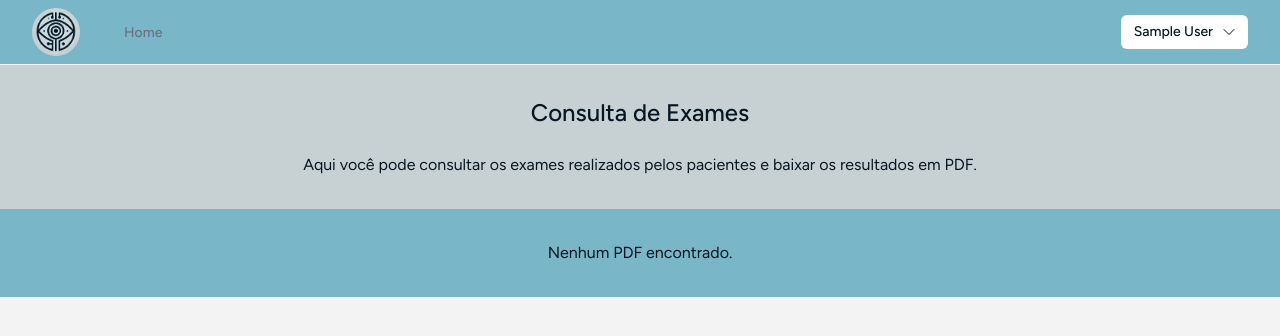
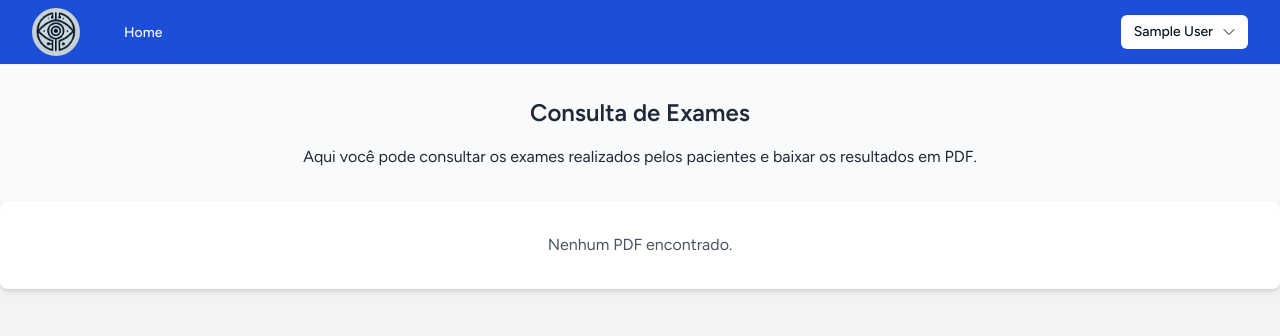
Before and after one commit to heitor2003/SysEyeID, a Laravel app: page /check-exam in a window 1280 px wide. Shown: the top 336 px of the page. Run offline with Laravel 12, Linux system fonts and the light colour scheme; the visitor is signed in with stand-in values (Sample User, id 1); style sheets or scripts are compiled from the project's sources; parts of the project's set-up code (start-up, migrations or seed data) failed here and were passed over; some libraries are stand-ins or nearby versions.

Commit message:
Atualizações de design

```diff
--- a/resources/views/check-exam.blade.php
+++ b/resources/views/check-exam.blade.php
@@ -1,29 +1,34 @@
 <x-app-layout>
-    <div class="p-6 lg:p-8 light-background light-text">
-        <h1 class="text-2xl font-medium text-center light-text">Consulta de Exames</h1>
-        <p class="mt-6 text-center light-text">
+    <div class="p-6 lg:p-8 bg-gray-50 text-gray-800">
+        <h1 class="text-2xl font-semibold text-center">Consulta de Exames</h1>
+        <p class="mt-4 text-center">
             Aqui você pode consultar os exames realizados pelos pacientes e baixar os resultados em PDF.
         </p>
     </div>
 
-    <div class="water-blue-background p-6 lg:p-8">
+    <div class="bg-white p-6 lg:p-8 shadow-md rounded-lg">
         <div id="app">
+            <!-- Mensagens de status -->
+            <div v-if="loading" class="text-center text-gray-600">Carregando...</div>
+            <div v-else-if="pdfs.length === 0" class="text-center text-gray-600">Nenhum PDF encontrado.</div>
+
             <!-- Tabela de Exames -->
-            <div v-if="loading" class="text-center light-text">Carregando...</div>
-            <div v-else-if="pdfs.length === 0" class="text-center light-text">Nenhum PDF encontrado.</div>
-            <table v-else class="min-w-full table-auto text-left light-background p-6 rounded-lg border">
-                <thead>
+            <table v-else class="min-w-full table-auto border-collapse border border-gray-300 shadow-sm rounded-lg overflow-hidden">
+                <thead class="bg-gray-100">
                     <tr>
-                        <th class="px-6 py-3 light-text">Nome do Arquivo</th>
-                        <th class="px-6 py-3 light-text">Ação</th>
+                        <th class="px-6 py-3 text-left text-gray-700 font-medium">Nome do Arquivo</th>
+                        <th class="px-6 py-3 text-center text-gray-700 font-medium">Ação</th>
                     </tr>
                 </thead>
                 <tbody>
-                    <tr v-for="file in pdfs" :key="file" class="border-b">
-                        <td class="px-6 py-3 light-text">@{{ file }}</td>
-                        <td class="px-6 py-3 text-center">
-                            <a :href="`/storage/pdfs/${file}`" class="px-4 py-2 bg-green-700 text-white rounded-md" download>
-                                Baixar PDF
+                    <tr v-for="file in pdfs" :key="file" class="border-b hover:bg-gray-50">
+                        <td class="px-6 py-4 text-gray-800">@{{ file }}</td>
+                        <td class="px-6 py-4 text-center">
+                            <a :href="`/storage/pdfs/${file}`" class="px-3 py-1.5 bg-green-600 text-white rounded-md flex items-center justify-center gap-1 hover:bg-green-700 transition text-sm" download>
+                                <svg xmlns="http://www.w3.org/2000/svg" class="w-4 h-4" fill="none" viewBox="0 0 24 24" stroke="currentColor">
+                                    <path stroke-linecap="round" stroke-linejoin="round" stroke-width="2" d="M12 4v12m0 0l-3-3m3 3l3-3m-6 6h6" />
+                                </svg>
+                                Baixar
                             </a>
                         </td>
                     </tr>
@@ -58,11 +63,5 @@
                     });
             },
         }).mount('#app');
-    </script>
-
-    <style>
-        .light-background { background-color: #c7d1d4; }
-        .water-blue-background { background-color: #79b6c8; }
-        .light-text { color: #061722; }
-    </style>
+    </script
 </x-app-layout>
--- a/resources/views/components/action-section.blade.php
+++ b/resources/views/components/action-section.blade.php
@@ -5,7 +5,7 @@
     </x-section-title>
 
     <div class="mt-5 md:mt-0 md:col-span-2">
-        <div class="px-4 py-5 sm:p-6 bg-white dark:bg-gray-800 shadow sm:rounded-lg">
+        <div class="px-4 py-5 sm:p-6 bg-white shadow sm:rounded-lg">
             {{ $content }}
         </div>
     </div>
--- a/resources/views/components/form-section.blade.php
+++ b/resources/views/components/form-section.blade.php
@@ -8,14 +8,14 @@
 
     <div class="mt-5 md:mt-0 md:col-span-2">
         <form wire:submit="{{ $submit }}">
-            <div class="px-4 py-5 bg-white dark:bg-gray-800 sm:p-6 shadow {{ isset($actions) ? 'sm:rounded-tl-md sm:rounded-tr-md' : 'sm:rounded-md' }}">
+            <div class="px-4 py-5 bg-white sm:p-6 shadow {{ isset($actions) ? 'sm:rounded-tl-md sm:rounded-tr-md' : 'sm:rounded-md' }}">
                 <div class="grid grid-cols-6 gap-6">
                     {{ $form }}
                 </div>
             </div>
 
             @if (isset($actions))
-                <div class="flex items-center justify-end px-4 py-3 bg-gray-50 dark:bg-gray-800 text-end sm:px-6 shadow sm:rounded-bl-md sm:rounded-br-md">
+                <div class="flex items-center justify-end px-4 py-3 bg-gray-50 text-end sm:px-6 shadow sm:rounded-bl-md sm:rounded-br-md">
                     {{ $actions }}
                 </div>
             @endif
--- a/resources/views/components/label.blade.php
+++ b/resources/views/components/label.blade.php
@@ -1,5 +1,5 @@
 @props(['value'])
 
-<label {{ $attributes->merge(['class' => 'block font-medium text-sm text-black text-black']) }}>
+<label {{ $attributes->merge(['class' => 'block font-medium text-sm text-gray-900 text-gray-900']) }}>
     {{ $value ?? $slot }}
 </label>
--- a/resources/views/components/nav-link.blade.php
+++ b/resources/views/components/nav-link.blade.php
@@ -2,8 +2,8 @@
 
 @php
 $classes = ($active ?? false)
-            ? 'inline-flex items-center px-1 pt-1 border-b-2 border-indigo-400 dark:border-indigo-600 text-sm font-medium leading-5 text-gray-900 dark:text-gray-100 focus:outline-none focus:border-indigo-700 transition duration-150 ease-in-out'
-            : 'inline-flex items-center px-1 pt-1 border-b-2 border-transparent text-sm font-medium leading-5 text-gray-500 dark:text-gray-400 hover:text-gray-700 dark:hover:text-gray-300 hover:border-gray-300 dark:hover:border-gray-700 focus:outline-none focus:text-gray-700 dark:focus:text-gray-300 focus:border-gray-300 dark:focus:border-gray-700 transition duration-150 ease-in-out';
+            ? 'inline-flex items-center px-1 pt-1 border-b-2 border-indigo-400 dark:border-indigo-600 text-sm font-medium leading-5 text-gray-50 dark:text-gray-50 focus:outline-none focus:border-indigo-700 transition duration-150 ease-in-out'
+            : 'inline-flex items-center px-1 pt-1 border-b-2 border-transparent text-sm font-medium leading-5 text-gray-50 dark:text-gray-50 hover:text-gray-700 dark:hover:text-gray-300 hover:border-gray-300 dark:hover:border-gray-700 focus:outline-none focus:text-gray-700 dark:focus:text-gray-300 focus:border-gray-300 dark:focus:border-gray-700 transition duration-150 ease-in-out';
 @endphp
 
 <a {{ $attributes->merge(['class' => $classes]) }}>
--- a/resources/views/components/section-title.blade.php
+++ b/resources/views/components/section-title.blade.php
@@ -2,7 +2,7 @@
     <div class="px-4 sm:px-0">
         <h3 class="text-lg font-medium text-gray-900 dark:text-gray-100">{{ $title }}</h3>
 
-        <p class="mt-1 text-sm text-gray-600 dark:text-gray-400">
+        <p class="mt-1 text-sm text-gray-800 dark:text-gray-800">
             {{ $description }}
         </p>
     </div>
--- a/resources/views/layouts/app.blade.php
+++ b/resources/views/layouts/app.blade.php
@@ -16,7 +16,7 @@
 
         <!-- Styles -->
         @livewireStyles
-        <link rel="stylesheet" href="{{ mix('resources\css\app.css') }}">
+
     </head>
     <body>
         <x-banner />
--- a/resources/views/navigation-menu.blade.php
+++ b/resources/views/navigation-menu.blade.php
@@ -1,4 +1,4 @@
-<nav x-data="{ open: false }" class="water-blue-background light-text border-b border-gray-100">
+<nav x-data="{ open: false }" class="bg-blue-700 light-text border-b border-gray-100">
     <!-- Primary Navigation Menu -->
     <div class="max-w-7xl mx-auto px-4 sm:px-6 lg:px-8">
         <div class="flex justify-between h-16">
@@ -11,7 +11,7 @@
                 </div>
 
                 <!-- Navigation Links -->
-                <div class="light-text hidden space-x-8 sm:-my-px sm:ms-10 sm:flex">
+                <div class="text-gray-50 hidden space-x-8 sm:-my-px sm:ms-10 sm:flex">
                     <x-nav-link href="{{ route('dashboard') }}" :active="request()->routeIs('dashboard')">
                         {{ __('Home') }}
                     </x-nav-link>
--- a/resources/views/profile/delete-user-form.blade.php
+++ b/resources/views/profile/delete-user-form.blade.php
@@ -8,7 +8,7 @@
     </x-slot>
 
     <x-slot name="content">
-        <div class="max-w-xl text-sm text-gray-600 dark:text-gray-400">
+        <div class="max-w-xl text-sm text-gray-600 ">
             {{ __('Depois que sua conta for excluída, todos os seus recursos e dados serão excluídos permanentemente. Antes de excluir sua conta, baixe quaisquer dados ou informações que você deseja reter.') }}
         </div>
 
--- a/resources/views/profile/logout-other-browser-sessions-form.blade.php
+++ b/resources/views/profile/logout-other-browser-sessions-form.blade.php
@@ -8,7 +8,7 @@
     </x-slot>
 
     <x-slot name="content">
-        <div class="max-w-xl text-sm text-gray-600 dark:text-gray-400">
+        <div class="max-w-xl text-sm text-gray-600 ">
             {{ __('Se necessário, você pode sair de todas as suas outras sessões do navegador em todos os seus dispositivos. Algumas das suas sessões recentes estão listadas abaixo; no entanto, esta lista pode não ser exaustiva. Se você acha que sua conta foi comprometida, você também deve atualizar sua senha.') }}
         </div>
 
@@ -30,7 +30,7 @@
                         </div>
 
                         <div class="ms-3">
-                            <div class="text-sm text-gray-600 dark:text-gray-400">
+                            <div class="text-sm text-gray-600">
                                 {{ $session->agent->platform() ? $session->agent->platform() : __('Unknown') }} - {{ $session->agent->browser() ? $session->agent->browser() : __('Unknown') }}
                             </div>
 
--- a/resources/views/profile/two-factor-authentication-form.blade.php
+++ b/resources/views/profile/two-factor-authentication-form.blade.php
@@ -8,7 +8,7 @@
     </x-slot>
 
     <x-slot name="content">
-        <h3 class="text-lg font-medium text-gray-900 dark:text-gray-100">
+        <h3 class="text-lg font-medium text-gray-900">
             @if ($this->enabled)
                 @if ($showingConfirmation)
                     {{ __('Conclua a ativação da autenticação de dois fatores.') }}
@@ -20,7 +20,7 @@
             @endif
         </h3>
 
-        <div class="mt-3 max-w-xl text-sm text-gray-600 dark:text-gray-400">
+        <div class="mt-3 max-w-xl text-sm text-gray-600">
             <p>
                 {{ __('Quando a autenticação de dois fatores estiver habilitada, você será solicitado a fornecer um token seguro e aleatório durante a autenticação. Você pode recuperar esse token no aplicativo Google Authenticator do seu telefone.') }}
             </p>
--- a/tailwind.config.js
+++ b/tailwind.config.js
@@ -19,7 +19,7 @@ export default {
                 sans: ['Figtree', ...defaultTheme.fontFamily.sans],
             },
             colors: {
-                'light-background': '#79b6c8',
+
                 'water-blue-background': '#c7d1d4',
                 'light-text': '#061722'
             }
```
Also changed, not shown: app/Http/Controllers/PDFController.php (+13 -7 lines), resources/views/new-exam.blade.php (+62 -21 lines), resources/views/resultado-exame.blade.php (+20 -6 lines).
